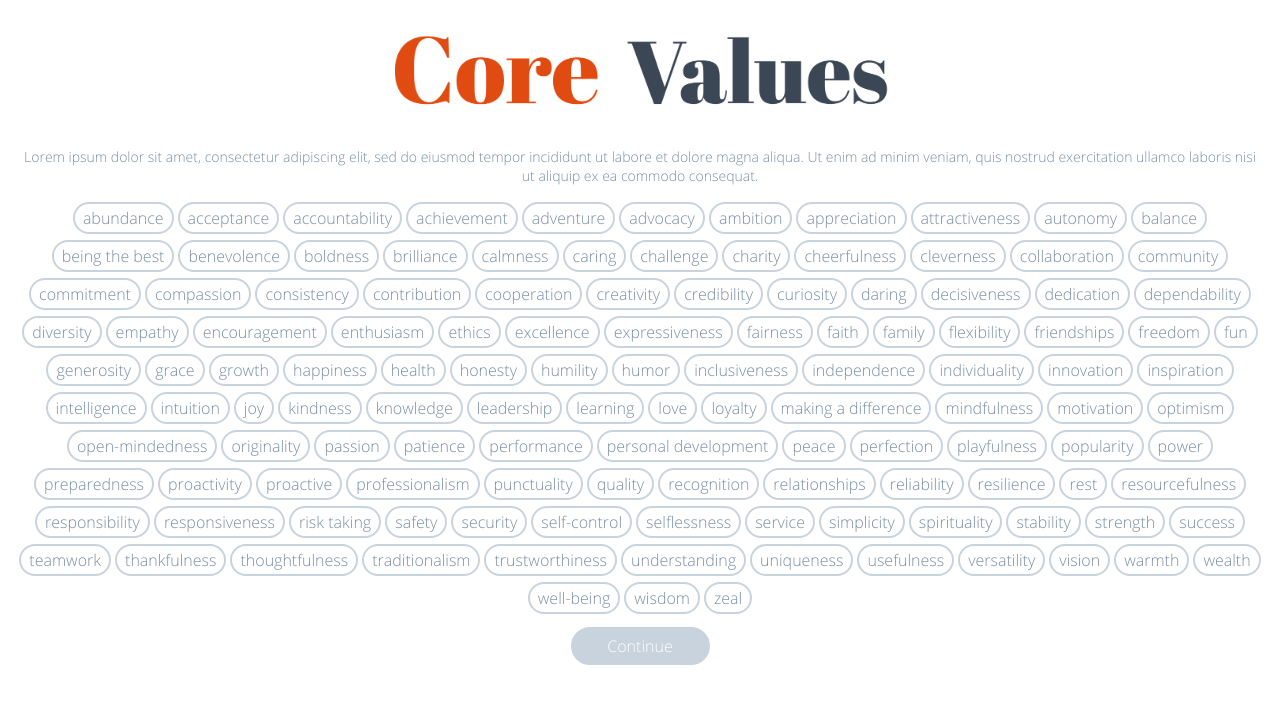
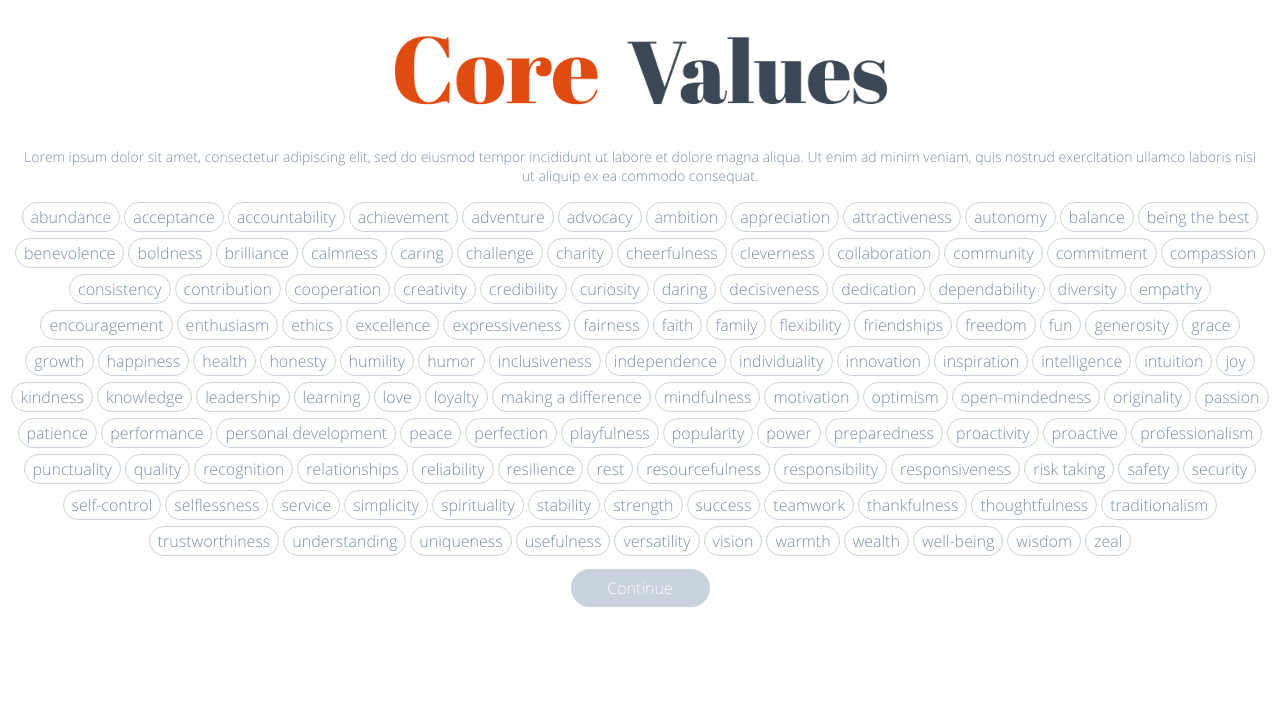
Before and after one commit to missfunmi/core-values-app, a React (Create React App) app: page / in a window 1280 px wide. Shown: the top 704 px of the page. Built offline with nearby package versions, Linux system fonts and the light colour scheme.

Commit message:
Minor visual update for core value bubble

```diff
--- a/src/components/common/CoreValue.js
+++ b/src/components/common/CoreValue.js
@@ -4,17 +4,24 @@ import { Draggable } from 'react-beautiful-dnd';
 
 const Bubble = styled.div`
   text-align: center;
-  border-radius: 20px;
   padding: 3px 8px;
   margin: 3px 2px;
   cursor: ${props => (props.hasGroupedCoreValues ? 'default' : 'pointer')};
   display: block;
-  color:
-    ${props => (props.selected ? '#ffffff' : props.hasGroupedCoreValues ? '#d3d3d3' : '#798da3')};
-  background-color:
-    ${props => (props.isTopFive ? '#e04b11' : props.selected ? '#3d8af7' : props.hasGroupedCoreValues ? '#f9f9f9' : '#ffffff')};
-  border:
-    ${props => (props.isTopFive ? '2px solid #e04b11' : props.selected ? '2px solid #3d8af7' : props.hasGroupedCoreValues ? '2px solid #d3d3d3' : '2px solid #c9d3dd')};
+  color: ${props => (props.selected ? '#ffffff' :
+                     props.hasGroupedCoreValues ? '#d3d3d3' :
+                     '#798da3')};
+  background-color: ${props => (props.isTopFive ? '#e04b11' :
+                                props.selected ? '#3d8af7' :
+                                props.hasGroupedCoreValues ? '#f9f9f9' :
+                                '#ffffff')};
+  border-color: ${props => (props.isTopFive ? '#e04b11' :
+                            props.selected ? '#3d8af7' :
+                            props.hasGroupedCoreValues ? '#dfdfdf' :
+                            '#c9d3dd')};
+  border-radius: 20px;
+  border-width: 1px;
+  border-style: solid;
 `;
 
 class CoreValue extends React.Component {
--- a/src/components/sectionA/CoreValuePanel.js
+++ b/src/components/sectionA/CoreValuePanel.js
@@ -14,7 +14,6 @@ const CoreValueParent = styled.div`
   border: none;
   background-color: ${props => (props.hasGroupedCoreValues ? '#f9f9f9' : '#ffffff')};
   text-align: center;
-  border-radius: 20px;
   cursor: pointer;
   display: flex;
 `;
@@ -25,12 +24,12 @@ const CoreValueWrapper = styled.div`
 
 const Placeholder = styled.div`
   text-align: center;
-  border-radius: 20px;
   padding: 3px 8px;
   margin: 3px 2px;
   color: #d3d3d3;
   background-color: #f9f9f9;
-  border: 2px dashed #d3d3d3;
+  border-radius: 20px;
+  border: 1px dashed #d3d3d3;
   display: ${props => (props.hasStartedDrag || props.hasCompletedDrag ? 'block' : 'none')};
 `;
 
```
Also changed, not shown: 1 other file (tests, documents, lock files or other folders).
